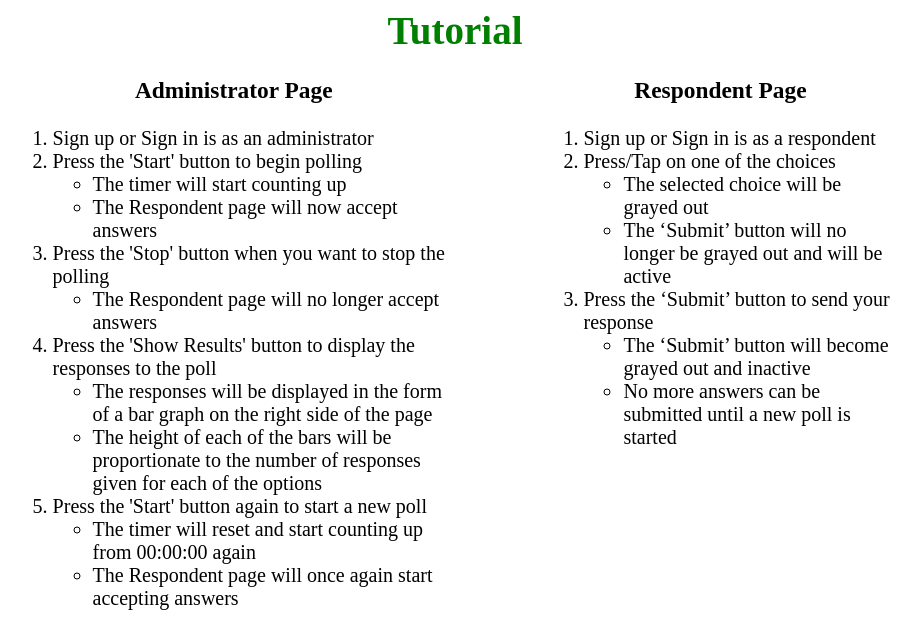
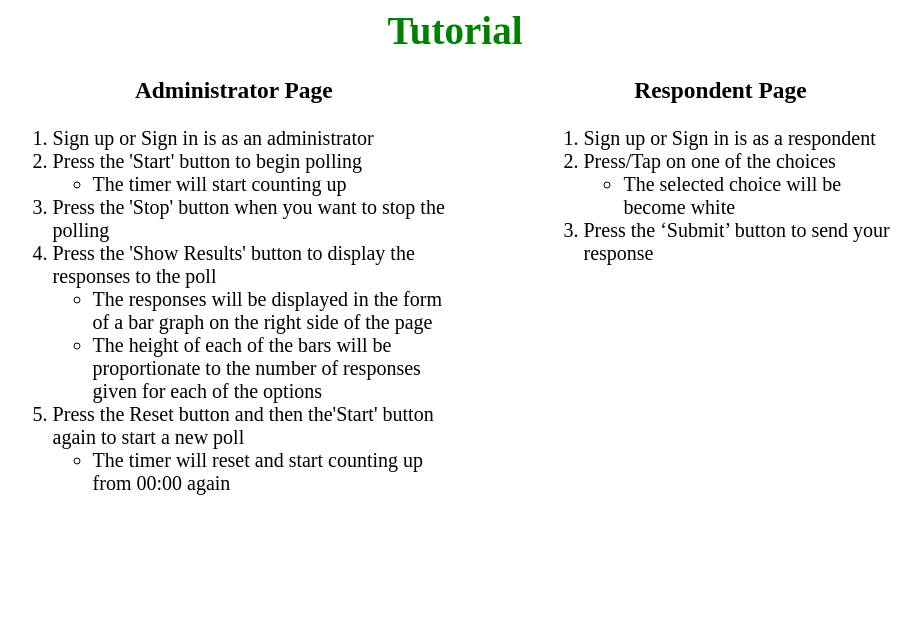
Before and after one commit to hlaragon/weClick_django, a Django app: page /help/ in a window 1280 px wide. Shown: the part 310-940 px from the top of the page, without its empty margins (185-1106 px from the left). After the commit the page ends 805 px from the top, so only its background shows below. Run offline with Django 3.2, Linux system fonts and the light colour scheme; some web fonts are replaced.

Commit message:
Updated help page, restricted Admin access, removed Student logout.

```diff
--- a/polls/templates/polls/help.html
+++ b/polls/templates/polls/help.html
@@ -30,21 +30,16 @@
 		<li>Press the 'Start' button to begin polling</li>
 			<ul>
 			<li>The timer will start counting up</li>
-			<li>The Respondent page will now accept answers</li>
 			</ul>
 		<li>Press the 'Stop' button when you want to stop the polling</li>
-			<ul>
-			<li>The Respondent page will no longer accept answers</li>
-			</ul>
 		<li>Press the 'Show Results' button to display the responses to the poll</li>
 			<ul>
 			<li>The responses will be displayed in the form of a bar graph on the right side of the page</li>
 			<li>The height of each of the bars will be proportionate to the number of responses given for each of the options</li>
 			</ul>
-		<li>Press the 'Start' button again to start a new poll</li>
+		<li>Press the Reset button and then the'Start' button again to start a new poll</li>
 			<ul>
-			<li>The timer will reset and start counting up from 00:00:00 again</li>
-			<li>The Respondent page will once again start accepting answers</li>
+			<li>The timer will reset and start counting up from 00:00 again</li>
 			</ul>
 		</ol>
 		</div>
@@ -54,14 +49,9 @@
 		<li>Sign up or Sign in is as a respondent</li>
 		<li>Press/Tap on one of the choices</li>
 			<ul>
-			<li>The selected choice will be grayed out</li>
-			<li>The ‘Submit’ button will no longer be grayed out and will be active</li>
+			<li>The selected choice will be become white</li>
 			</ul>
 		<li>Press the ‘Submit’ button to send your response</li>
-			<ul>
-			<li>The ‘Submit’ button will become grayed out and inactive</li>
-			<li>No more answers can be submitted until a new poll is started</li>
-			</ul>
 		</ol>
 		</div>
 	</div>
--- a/polls/templates/polls/index.html
+++ b/polls/templates/polls/index.html
@@ -27,9 +27,6 @@
 					{% block content %}
 
     				<ul>
-						<!--- Removed temporarily
-						<li><a href="/login">Admin</a></li>
-						-->
 						<li><a href="/manage">Admin</a></li>
 						<li><a href="/student">Student</a></li>
 						<li><a href="/help">Help</a></li>
--- a/polls/templates/polls/manage.html
+++ b/polls/templates/polls/manage.html
@@ -38,11 +38,11 @@
 	<nav class="navbar">
   		<div class="container-fluid">
     	<div class="navbar-header">
-      		<a class="navbar-brand" id="brandName" href="/">WeClicker</a>
+      		<a class="navbar-brand" id="brandName" href="/">weClick</a>
     	</div>
 	    <ul class="nav navbar-nav navbar-right">
 	      <li><a href="#"><span class="glyphicon glyphicon-user"></span> Admin</a></li>
-	      <li><a href="#" id="logout"><span class="glyphicon glyphicon-log-in"></span> Logout</a></li>
+	      <li><a href="/logout" id="logout"><span class="glyphicon glyphicon-log-in"></span> Logout</a></li>
 	    </ul>
 	  	</div>
 	</nav>
--- a/polls/templates/polls/student.html
+++ b/polls/templates/polls/student.html
@@ -41,11 +41,10 @@
 	<nav class="navbar">
   	  <div class="container-fluid" id="header">
     	<div class="navbar-header">
-      		<a class="navbar-brand" id="brandName" href="/">WeClicker</a>
+      		<a class="navbar-brand" id="brandName" href="/">weClick</a>
     	</div>
 	    <ul class="nav navbar-nav navbar-right">
 	      <li><a href="#"><span class="glyphicon glyphicon-user"></span> Student</a></li>
-	      <li><a href="index.html" id="logout"><span class="glyphicon glyphicon-log-in"></span> Logout</a></li>
 	    </ul>
 	  </div>
 	</nav>
--- a/polls/urls.py
+++ b/polls/urls.py
@@ -15,6 +15,7 @@ urlpatterns = [
     url(r'^help/$', views.help, name='help'),
     url(r'^manage/$', views.manage, name='manage'),
     url(r'^login/$', auth_views.login, name='login'),
+    url(r'^registration/login/$', auth_views.login),
     url(r'^logout/$', auth_views.logout, {'next_page': '/'}, name='logout'),
     url(r'^admin/', admin.site.urls),
 
--- a/polls/views.py
+++ b/polls/views.py
@@ -4,6 +4,8 @@ from django.core.urlresolvers import reverse
 from django.views import generic
 from django.utils import timezone
 from django.contrib.auth import authenticate
+from django.contrib.auth.decorators import login_required
+from django.contrib.auth import logout
 
 from .models import Choice, Question
 
@@ -35,7 +37,6 @@ class ResultsView(generic.DetailView):
     model = Question
     template_name = 'polls/results.html'
 
-
 def vote(request, question_id):
     question = get_object_or_404(Question, pk=question_id)
     try:
@@ -61,8 +62,13 @@ def results(request, question_id):
 def help(request):
     return render(request, 'polls/help.html', {})
 
+@login_required(login_url='/login/')
 def manage(request):
     return render(request, 'polls/manage.html', {})
 
+def logout_view(request):
+    logout(request)
+    return redirect('/')
+
 def student(request):
     return render(request, 'polls/student.html', {})
```
Also changed, not shown: db.sqlite3.
